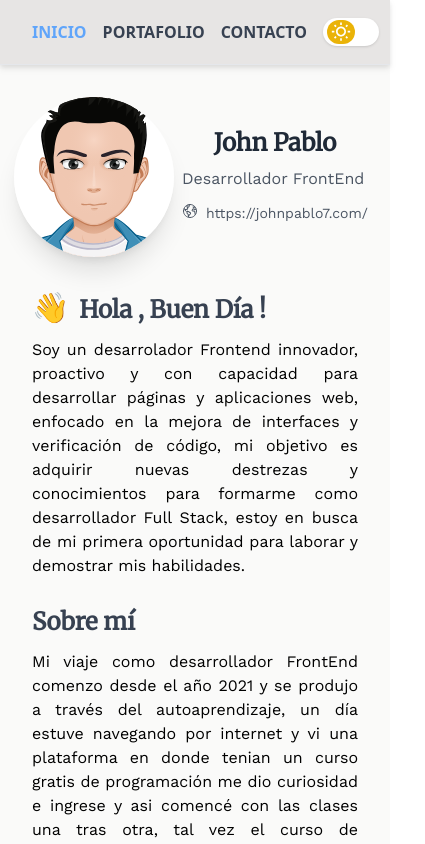
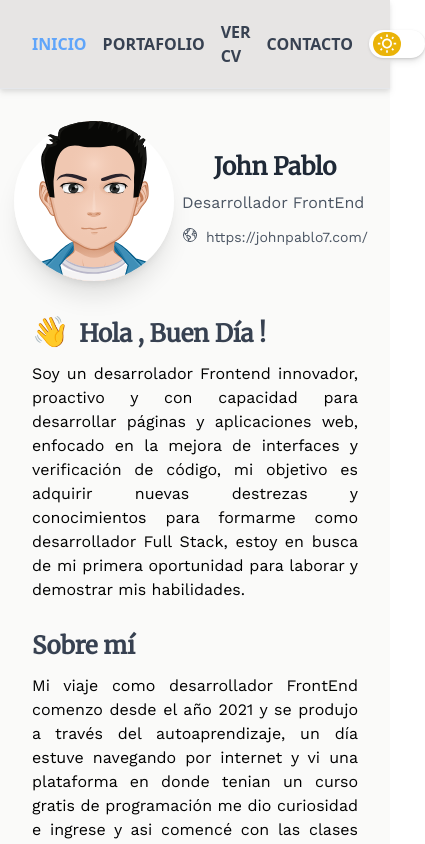
Before and after one commit to johnpablo7/portafolio-jp, a React (Vite) app: page / in a window 390 px wide. Shown: the top 844 px of the page, 425 px wide, since content can reach past the window. Built offline with nearby package versions, Linux system fonts and the light colour scheme.

Commit message:
Update dockerfile. Update navbar links.

```diff
--- a/src/components/Home.tsx
+++ b/src/components/Home.tsx
@@ -2,9 +2,9 @@ import myAvatar from "../../assets/my-avatar.svg";
 import { HiOutlineMail } from "react-icons/hi";
 import { IoEarthOutline } from "react-icons/io5";
 import { FaLinkedin, FaGithub } from "react-icons/fa";
-import { svgfrontend } from "../data/svgfrontend";
-import { svgbackend } from "../data/svgbackend";
-import { getImageUrl } from "../utils/image";
+// import { svgfrontend } from "../data/svgfrontend";
+// import { svgbackend } from "../data/svgbackend";
+// import { getImageUrl } from "../utils/image";
 
 export const Home = () => {
   return (
@@ -86,7 +86,7 @@ export const Home = () => {
               <h1 className="font-merriweather md:text-2xl text-2xl font-bold leading-10 md:mb-4 text-gray-700 dark:text-blue-200">
                 Habilidades
               </h1>
-              <div>
+              {/* <div>
                 <h2 className="font-merriweather md:text-lg font-bold leading-10 text-gray-700 dark:text-blue-200">
                   Frontend
                 </h2>
@@ -115,7 +115,7 @@ export const Home = () => {
                     </li>
                   ))}
                 </ul>
-              </div>
+              </div> */}
             </div>
           </div>
         </div>
--- a/src/components/Navbar.tsx
+++ b/src/components/Navbar.tsx
@@ -2,6 +2,7 @@ import { NavLink } from "react-router-dom";
 import { MdOutlineWbSunny } from "react-icons/md";
 import { HiOutlineMoon } from "react-icons/hi";
 import { useTheme } from "../hooks/theme";
+import { views } from "../data/views";
 
 export const Navbar = () => {
   const { theme, toggleTheme } = useTheme();
@@ -23,54 +24,20 @@ export const Navbar = () => {
 
         <nav>
           <ul className="flex items-center justify-center md:gap-12 gap-4 py-5 font-sans text-base md:text-xl font-bold text-gray-700 dark:text-white">
-            <li>
+            {views.map((list) => (
+              <li key={list.id}>
                 <NavLink
-                to="/"
+                  to={list.path}
                   className={({ isActive }) =>
                     isActive
                       ? "text-blue-400 transition duration-300"
                       : "dark:text-white transition duration-300"
                   }
                 >
-                INICIO
+                  {list.link}
                 </NavLink>
               </li>
-            <li>
-              <NavLink
-                to="/portafolio"
-                className={({ isActive }) =>
-                  isActive
-                    ? "text-blue-400 transition duration-300"
-                    : "dark:text-white transition duration-300"
-                }
-              >
-                PORTAFOLIO
-              </NavLink>
-            </li>
-            <li className="hidden md:block">
-              <NavLink
-                to="/curriculum"
-                className={({ isActive }) =>
-                  isActive
-                    ? "text-blue-400 transition duration-300"
-                    : "dark:text-white transition duration-300"
-                }
-              >
-                VER CV
-              </NavLink>
-            </li>
-            <li>
-              <NavLink
-                to="/contacto"
-                className={({ isActive }) =>
-                  isActive
-                    ? "text-blue-400 transition duration-300"
-                    : "dark:text-white transition duration-300"
-                }
-              >
-                CONTACTO
-              </NavLink>
-            </li>
+            ))}
           </ul>
         </nav>
 
--- /dev/null
+++ b/src/data/views.tsx
@@ -0,0 +1,22 @@
+export const views = [
+  {
+    id: 1,
+    link: "INICIO",
+    path: "/",
+  },
+  {
+    id: 2,
+    link: "PORTAFOLIO",
+    path: "/portafolio",
+  },
+  {
+    id: 3,
+    link: "VER CV",
+    path: "/curriculum",
+  },
+  {
+    id: 4,
+    link: "CONTACTO",
+    path: "/contacto",
+  },
+];
```
Also changed, not shown: 1 other file (tests, documents, lock files or other folders). Lines whose indentation alone changed are shown as unchanged.
